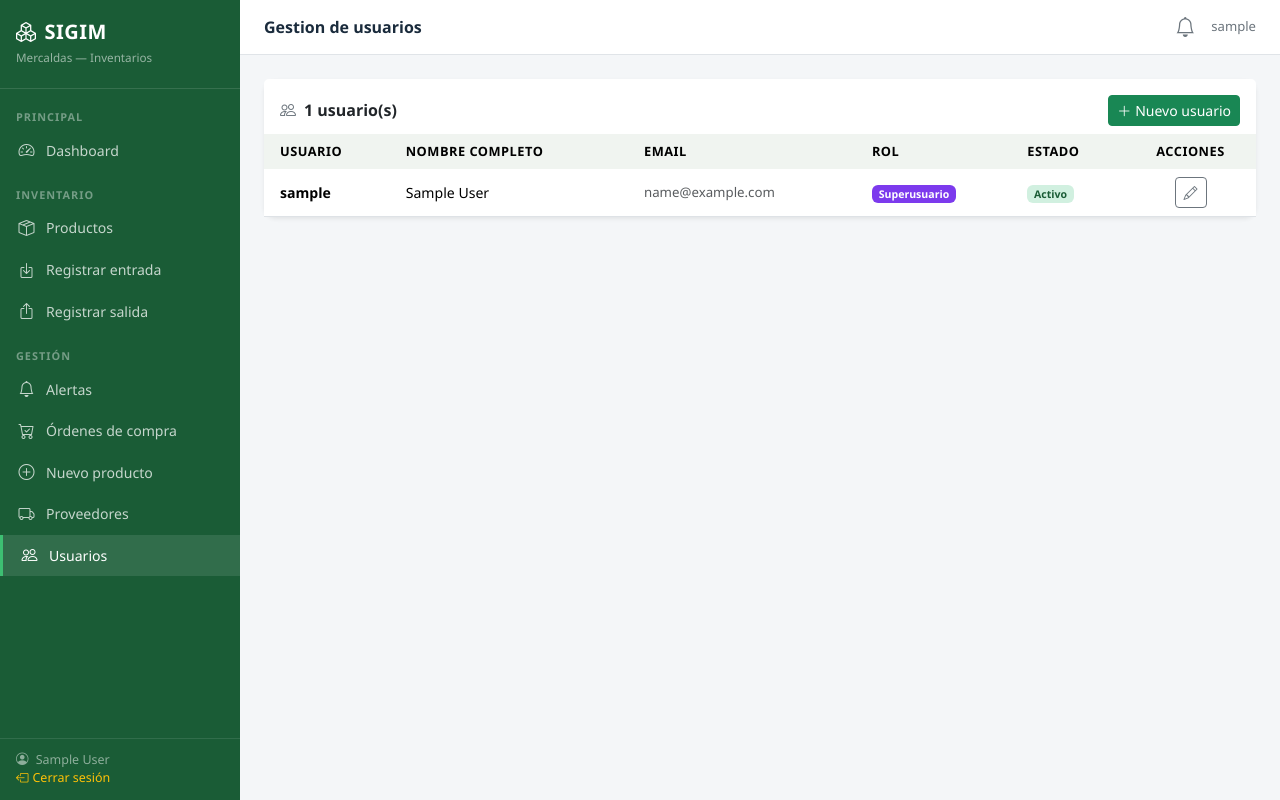
After one commit to SchirlyRamirez/SIGIM, a Django app: page /auth/ in a window 1280 px wide. The commit adds this page. Run offline with Django 4.2, Linux system fonts and the light colour scheme; the visitor is signed in with stand-in values (Sample User, id 1); data comes from the database, SQL or seed files in the repository.

Commit message:
añadi modulos de proveedores y usuarios con CRUD completo

```diff
--- /dev/null
+++ b/proveedores/apps.py
@@ -0,0 +1,6 @@
+from django.apps import AppConfig
+
+class ProveedoresConfig(AppConfig):
+    default_auto_field = 'django.db.models.BigAutoField'
+    name = 'proveedores'
+    verbose_name = 'Proveedores SIGIM'
--- /dev/null
+++ b/proveedores/urls.py
@@ -0,0 +1,12 @@
+from django.urls import path
+from . import views
+
+app_name = 'proveedores'
+
+urlpatterns = [
+    path('', views.proveedor_lista, name='lista'),
+    path('<int:pk>/', views.proveedor_detalle, name='detalle'),
+    path('nuevo/', views.proveedor_crear, name='crear'),
+    path('<int:pk>/editar/', views.proveedor_editar, name='editar'),
+    path('<int:pk>/desactivar/', views.proveedor_desactivar, name='desactivar'),
+]
--- a/sigim/settings.py
+++ b/sigim/settings.py
@@ -26,6 +26,7 @@ INSTALLED_APPS = [
     # Apps SIGIM
     'usuarios',
     'inventario',
+    'proveedores',
 ]
 
 MIDDLEWARE = [
--- a/sigim/urls.py
+++ b/sigim/urls.py
@@ -9,5 +9,6 @@ urlpatterns = [
     path('auth/', include('usuarios.urls', namespace='usuarios')),
     path('dashboard/', include('inventario.urls_dashboard', namespace='dashboard')),
     path('inventario/', include('inventario.urls', namespace='inventario')),
+    path('proveedores/', include('proveedores.urls', namespace='proveedores')),
     path('', lambda request: redirect('dashboard:home')),
 ] + static(settings.MEDIA_URL, document_root=settings.MEDIA_ROOT)
--- a/templates/base/base.html
+++ b/templates/base/base.html
@@ -125,7 +125,14 @@
     <a href="{% url 'inventario:producto_crear' %}" class="nav-link">
       <i class="bi bi-plus-circle"></i> Nuevo producto
     </a>
+    <a href="{% url 'proveedores:lista' %}" class="nav-link {% if 'proveedores' in request.path %}active{% endif %}">
+      <i class="bi bi-truck"></i> Proveedores
+    </a>
+    <a href="{% url 'usuarios:lista' %}" class="nav-link {% if 'auth' in request.path and 'login' not in request.path or 'usuarios' in request.path %}active{% endif %}">
+      <i class="bi bi-people"></i> Usuarios
+    </a>
   </div>
+
 
   <div class="sidebar-footer">
     <i class="bi bi-person-circle me-1"></i> {{ user.get_full_name|default:user.username }}<br>
--- /dev/null
+++ b/templates/usuarios/lista.html
@@ -0,0 +1,59 @@
+{% extends 'base/base.html' %}
+{% block title %}Usuarios{% endblock %}
+{% block page_title %}Gestion de usuarios{% endblock %}
+
+{% block content %}
+<div class="card border-0 shadow-sm" style="border-radius:12px;">
+  <div class="card-header bg-white border-0 pt-3 d-flex justify-content-between align-items-center">
+    <h6 class="fw-semibold mb-0"><i class="bi bi-people me-2 text-secondary"></i>{{ usuarios|length }} usuario(s)</h6>
+    <a href="{% url 'usuarios:crear' %}" class="btn btn-sm btn-success"><i class="bi bi-plus-lg me-1"></i>Nuevo usuario</a>
+  </div>
+  <div class="card-body p-0">
+    <table class="table table-sigim table-hover mb-0">
+      <thead>
+        <tr>
+          <th class="ps-3">Usuario</th>
+          <th>Nombre completo</th>
+          <th>Email</th>
+          <th>Rol</th>
+          <th>Estado</th>
+          <th class="text-center">Acciones</th>
+        </tr>
+      </thead>
+      <tbody>
+        {% for u in usuarios %}
+        <tr>
+          <td class="ps-3 fw-semibold">{{ u.username }}</td>
+          <td>{{ u.get_full_name|default:"—" }}</td>
+          <td class="text-muted" style="font-size:.83rem;">{{ u.email|default:"—" }}</td>
+          <td>
+            {% if u.is_superuser %}
+              <span class="badge bg-purple text-white" style="background:#7c3aed!important;">Superusuario</span>
+            {% elif u.is_staff %}
+              <span class="badge bg-primary">Administrador</span>
+            {% else %}
+              <span class="badge bg-secondary">Encargado / Cajero</span>
+            {% endif %}
+          </td>
+          <td>
+            {% if u.is_active %}
+              <span class="badge badge-normal">Activo</span>
+            {% else %}
+              <span class="badge badge-sin">Inactivo</span>
+            {% endif %}
+          </td>
+          <td class="text-center">
+            <div class="btn-group btn-group-sm">
+              <a href="{% url 'usuarios:editar' u.pk %}" class="btn btn-outline-secondary" title="Editar"><i class="bi bi-pencil"></i></a>
+              {% if u != request.user %}
+              <a href="{% url 'usuarios:desactivar' u.pk %}" class="btn btn-outline-danger" title="Desactivar"><i class="bi bi-x-circle"></i></a>
+              {% endif %}
+            </div>
+          </td>
+        </tr>
+        {% endfor %}
+      </tbody>
+    </table>
+  </div>
+</div>
+{% endblock %}
--- /dev/null
+++ b/usuarios/forms.py
@@ -0,0 +1,68 @@
+from django import forms
+from django.contrib.auth.models import User
+from crispy_forms.helper import FormHelper
+from crispy_forms.layout import Layout, Row, Column, Submit
+
+ROLES = [
+    ('encargado', 'Encargado de Inventario'),
+    ('cajero', 'Cajero'),
+    ('admin', 'Administrador'),
+]
+
+class UsuarioCrearForm(forms.ModelForm):
+    password1 = forms.CharField(label='Contrasena', widget=forms.PasswordInput)
+    password2 = forms.CharField(label='Confirmar contrasena', widget=forms.PasswordInput)
+    rol = forms.ChoiceField(choices=ROLES, label='Rol')
+
+    class Meta:
+        model = User
+        fields = ['username', 'first_name', 'last_name', 'email']
+        labels = {
+            'username': 'Usuario',
+            'first_name': 'Nombre',
+            'last_name': 'Apellido',
+            'email': 'Correo electronico',
+        }
+
+    def clean(self):
+        cleaned_data = super().clean()
+        p1 = cleaned_data.get('password1')
+        p2 = cleaned_data.get('password2')
+        if p1 and p2 and p1 != p2:
+            raise forms.ValidationError('Las contrasenas no coinciden.')
+        return cleaned_data
+
+    def __init__(self, *args, **kwargs):
+        super().__init__(*args, **kwargs)
+        self.helper = FormHelper()
+        self.helper.layout = Layout(
+            Row(Column('first_name', css_class='col-md-6'), Column('last_name', css_class='col-md-6')),
+            Row(Column('username', css_class='col-md-6'), Column('email', css_class='col-md-6')),
+            'rol',
+            Row(Column('password1', css_class='col-md-6'), Column('password2', css_class='col-md-6')),
+            Submit('submit', 'Crear usuario', css_class='btn btn-primary mt-2'),
+        )
+
+
+class UsuarioEditarForm(forms.ModelForm):
+    rol = forms.ChoiceField(choices=ROLES, label='Rol')
+
+    class Meta:
+        model = User
+        fields = ['username', 'first_name', 'last_name', 'email']
+        labels = {
+            'username': 'Usuario',
+            'first_name': 'Nombre',
+            'last_name': 'Apellido',
+            'email': 'Correo electronico',
+        }
+
+    def __init__(self, *args, **kwargs):
+        super().__init__(*args, **kwargs)
+        self.helper = FormHelper()
+        self.helper.layout = Layout(
+            Row(Column('first_name', css_class='col-md-6'), Column('last_name', css_class='col-md-6')),
+            Row(Column('username', css_class='col-md-6'), Column('email', css_class='col-md-6')),
+            'rol',
+            Submit('submit', 'Guardar cambios', css_class='btn btn-primary mt-2'),
+        )
--- a/usuarios/urls.py
+++ b/usuarios/urls.py
@@ -6,4 +6,8 @@ app_name = 'usuarios'
 urlpatterns = [
     path('login/', views.login_view, name='login'),
     path('logout/', views.logout_view, name='logout'),
+    path('', views.usuario_lista, name='lista'),
+    path('nuevo/', views.usuario_crear, name='crear'),
+    path('<int:pk>/editar/', views.usuario_editar, name='editar'),
+    path('<int:pk>/desactivar/', views.usuario_desactivar, name='desactivar'),
 ]
--- a/usuarios/views.py
+++ b/usuarios/views.py
@@ -1,7 +1,9 @@
-from django.shortcuts import render, redirect
+from django.shortcuts import render, redirect, get_object_or_404
 from django.contrib.auth import authenticate, login, logout
+from django.contrib.auth.models import User
 from django.contrib.auth.decorators import login_required
 from django.contrib import messages
+from .forms import UsuarioCrearForm, UsuarioEditarForm
 
 
 def login_view(request):
@@ -13,14 +15,88 @@ def login_view(request):
         user = authenticate(request, username=username, password=password)
         if user:
             login(request, user)
-            next_url = request.GET.get('next', 'dashboard:home')
-            return redirect(next_url)
+            return redirect(request.GET.get('next', 'dashboard:home'))
         else:
-            messages.error(request, 'Usuario o contraseña incorrectos.')
-    return render(request, 'auth/login.html', {'titulo': 'Iniciar sesión'})
+            messages.error(request, 'Usuario o contrasena incorrectos.')
+    return render(request, 'auth/login.html', {'titulo': 'Iniciar sesion'})
 
 
 def logout_view(request):
     logout(request)
-    messages.info(request, 'Sesión cerrada correctamente.')
+    messages.info(request, 'Sesion cerrada correctamente.')
     return redirect('usuarios:login')
+
+
+@login_required
+def usuario_lista(request):
+    if not request.user.is_staff:
+        messages.error(request, 'No tienes permiso para acceder a esta seccion.')
+        return redirect('dashboard:home')
+    usuarios = User.objects.all().order_by('username')
+    return render(request, 'usuarios/lista.html', {
+        'usuarios': usuarios, 'titulo': 'Gestion de usuarios'
+    })
+
+
+@login_required
+def usuario_crear(request):
+    if not request.user.is_staff:
+        return redirect('dashboard:home')
+    if request.method == 'POST':
+        form = UsuarioCrearForm(request.POST)
+        if form.is_valid():
+            user = form.save(commit=False)
+            user.set_password(form.cleaned_data['password1'])
+            rol = form.cleaned_data['rol']
+            if rol == 'admin':
+                user.is_staff = True
+            user.save()
+            messages.success(request, f'Usuario "{user.username}" creado exitosamente.')
+            return redirect('usuarios:lista')
+    else:
+        form = UsuarioCrearForm()
+    return render(request, 'usuarios/form.html', {
+        'form': form, 'titulo': 'Nuevo usuario', 'accion': 'Crear'
+    })
+
+
+@login_required
+def usuario_editar(request, pk):
+    if not request.user.is_staff:
+        return redirect('dashboard:home')
+    usuario = get_object_or_404(User, pk=pk)
+    if request.method == 'POST':
+        form = UsuarioEditarForm(request.POST, instance=usuario)
+        if form.is_valid():
+            user = form.save(commit=False)
+            rol = form.cleaned_data['rol']
+            user.is_staff = (rol == 'admin')
+            user.save()
+            messages.success(request, f'Usuario "{user.username}" actualizado.')
+            return redirect('usuarios:lista')
+    else:
+        rol_inicial = 'admin' if usuario.is_staff else 'encargado'
+        form = UsuarioEditarForm(instance=usuario, initial={'rol': rol_inicial})
+    return render(request, 'usuarios/form.html', {
+        'form': form, 'titulo': f'Editar: {usuario.username}',
+        'accion': 'Guardar', 'usuario': usuario
+    })
+
+
+@login_required
+def usuario_desactivar(request, pk):
+    if not request.user.is_staff:
+        return redirect('dashboard:home')
+    usuario = get_object_or_404(User, pk=pk)
+    if usuario == request.user:
+        messages.error(request, 'No puedes desactivarte a ti mismo.')
+        return redirect('usuarios:lista')
+    if request.method == 'POST':
+        usuario.is_active = not usuario.is_active
+        usuario.save()
+        estado = 'activado' if usuario.is_active else 'desactivado'
+        messages.success(request, f'Usuario "{usuario.username}" {estado}.')
+        return redirect('usuarios:lista')
+    return render(request, 'usuarios/confirmar_desactivar.html', {
+        'usuario': usuario, 'titulo': 'Confirmar accion'
+    })
```
Also changed, not shown: proveedores/views.py (added, +74 -0 lines), templates/proveedores/confirmar_desactivar.html (added, +27 -0 lines), templates/proveedores/detalle.html (added, +64 -0 lines), templates/proveedores/form.html (added, +22 -0 lines), templates/proveedores/lista.html (added, +70 -0 lines), templates/usuarios/confirmar_desactivar.html (added, +27 -0 lines), templates/usuarios/form.html (added, +22 -0 lines), proveedores/__init__.py (added), templates/usuarios/detalle.html (added).
